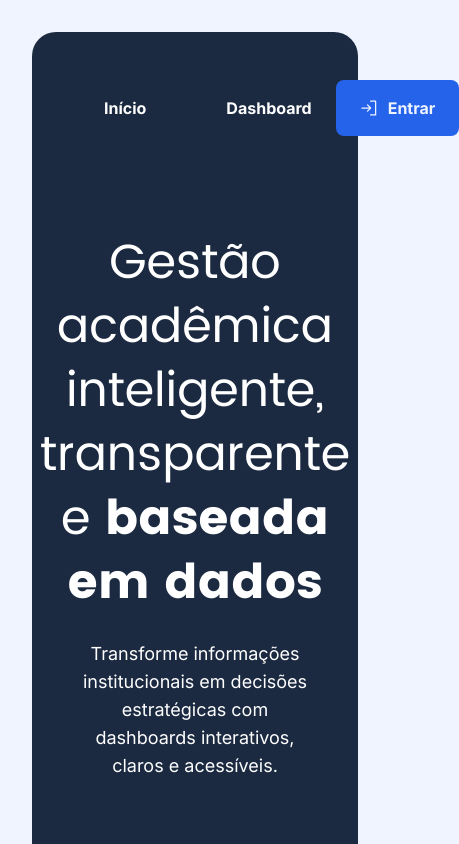
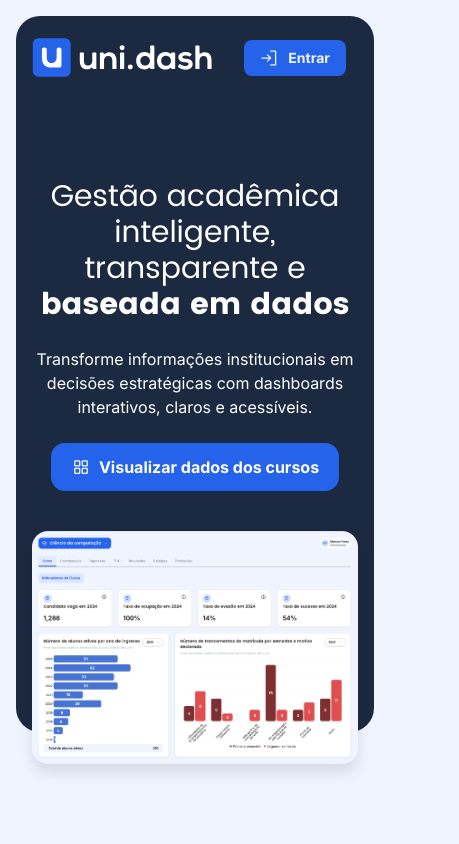
Before and after one commit to MarcosPaul0/unidash-app, a Next.js app: page / in a window 390 px wide. Shown: the top 844 px of the page, 459 px wide, since content can reach past the window. Built offline with nearby package versions, Linux system fonts and the light colour scheme; no server answers; what cookies-next would draw is missing.

Commit message:
refactor: update dashboard navigation

```diff
--- /dev/null
+++ b/src/app/(private)/_components/NavButton/index.tsx
@@ -0,0 +1,30 @@
+"use client";
+
+import { Button } from "@unidash/components/Button";
+import { NavButtonProps } from "./navButton.interface";
+import { MouseEvent } from "react";
+
+export function NavButton({ sectionId, children, ...rest }: NavButtonProps) {
+  function handleScrollToSection(
+    event: MouseEvent<HTMLButtonElement>,
+    sectionId: string
+  ) {
+    event.preventDefault();
+    const section = document.getElementById(sectionId);
+
+    if (!section) {
+      return;
+    }
+
+    section.scrollIntoView({ behavior: "smooth", block: "start" });
+  }
+
+  return (
+    <Button
+      onClick={(event) => handleScrollToSection(event, sectionId)}
+      {...rest}
+    >
+      {children}
+    </Button>
+  );
+}
--- a/src/app/page.tsx
+++ b/src/app/page.tsx
@@ -1,4 +1,4 @@
-import { SignInIcon } from "@phosphor-icons/react/dist/ssr";
+import { SignInIcon, SquaresFourIcon } from "@phosphor-icons/react/dist/ssr";
 import { Logo } from "@unidash/assets/svgs/Logo";
 import { LinkButton } from "@unidash/components/LinkButton";
 import { APP_ROUTES } from "@unidash/routes/app.routes";
@@ -15,57 +15,70 @@ import { ActivitiesContent } from "./(private)/dashboard/_contents/ActivitiesCon
 import { InternshipsContent } from "./(private)/dashboard/_contents/InternshipsContent";
 import { ProductionsContent } from "./(private)/dashboard/_contents/ProductionsContent";
 import { CourseSelect } from "./(private)/_components/CourseSelect";
+import { NavButton } from "./(private)/_components/NavButton";
 export default function LandingPage() {
   return (
-    <main className="3xl:max-w-[1920px] p-8 3xl:mx-auto relative">
-      <section
-        className="bg-sidebar p-12 rounded-3xl flex flex-col items-center gap-6 relative"
-        id="home"
-      >
-        <header className="flex items-center justify-between w-full">
-          <Logo />
+    <main
+      className="3xl:max-w-[1920px] p-4 md:p-8 3xl:mx-auto relative"
+      id="home"
+    >
+      <section className="bg-sidebar p-4 md:p-12 rounded-3xl flex flex-col items-center gap-6 relative">
+        <header className="flex gap-8 items-center justify-between w-full">
+          <Logo className="h-8 xl:h-12" />
 
-          <nav className="flex items-center gap-8">
-            <LinkButton
-              href="#home"
+          <nav className="hidden xl:flex items-center gap-8">
+            <NavButton
+              sectionId="home"
               className="text-sidebar-foreground"
               size="lg"
+              variant="link"
             >
               Início
-            </LinkButton>
+            </NavButton>
 
-            <LinkButton
-              href="#dashboard"
-              className="text-sidebar-foreground"
+            <NavButton
+              sectionId="dashboard"
+              className="text-sidebar-foreground px-2"
               size="lg"
+              variant="link"
             >
               Dashboard
-            </LinkButton>
+            </NavButton>
           </nav>
 
-          <LinkButton href={APP_ROUTES.public.login} variant="filled" size="lg">
+          <LinkButton
+            href={APP_ROUTES.public.login}
+            variant="filled"
+            size="lg"
+            className="mr-3 md:mr-0 text-sm md:text-base"
+          >
             <SignInIcon />
             Entrar
           </LinkButton>
         </header>
 
-        <h1 className="mt-18 text-5xl/16 max-w-5xl text-center text-sidebar-foreground font-title line-he">
+        <h1 className="mt-18 text-3xl xl:text-5xl/16 max-w-5xl text-center text-sidebar-foreground font-title line-he">
           Gestão acadêmica inteligente, transparente e{" "}
           <span className="font-bold">baseada em dados</span>
         </h1>
 
-        <p className="text-lg text-sidebar-foreground max-w-3xl text-center">
+        <p className="text-base md:text-lg text-sidebar-foreground max-w-3xl text-center">
           Transforme informações institucionais em decisões estratégicas com
           dashboards interativos, claros e acessíveis.
         </p>
 
-        <div className="flex items-end justify-center gap-8 w-full mt-20">
+        <NavButton sectionId="dashboard">
+          <SquaresFourIcon />
+          Visualizar dados dos cursos
+        </NavButton>
+
+        <div className="flex items-end justify-center gap:4 md:gap-8 w-full mt-4 md:mt-12">
           <Image
             src="/section-chart.png"
             alt="Dashboard com métricas e indicadores do curso"
             width={433}
             height={249}
-            className="rounded-2xl drop-shadow-xl "
+            className="rounded-2xl hidden xl:block drop-shadow-xl "
           />
 
           <Image
@@ -73,7 +86,7 @@ export default function LandingPage() {
             alt="Dashboard com métricas e indicadores do curso"
             width={700}
             height={500}
-            className="rounded-2xl drop-shadow-xl -mb-42"
+            className="rounded-2xl drop-shadow-xl -mb-12 md:-mb-42"
           />
         </div>
       </section>
--- /dev/null
+++ b/src/assets/svgs/Logo/logo.interface.ts
@@ -0,0 +1,3 @@
+export interface LogoProps {
+  className?: string;
+}
--- a/src/components/LinkButton/linkButton.constant.ts
+++ b/src/components/LinkButton/linkButton.constant.ts
@@ -26,7 +26,7 @@ export const linkButtonVariants = cva(
         default: "p-0",
         sm: "rounded-md gap-1.5 px-3",
         md: "px-5 py-3",
-        lg: "rounded-md px-6 py-4",
+        lg: "rounded-md px-4 md:px-6 py-2 md:py-4",
         icon: "size-9",
       },
     },
```
